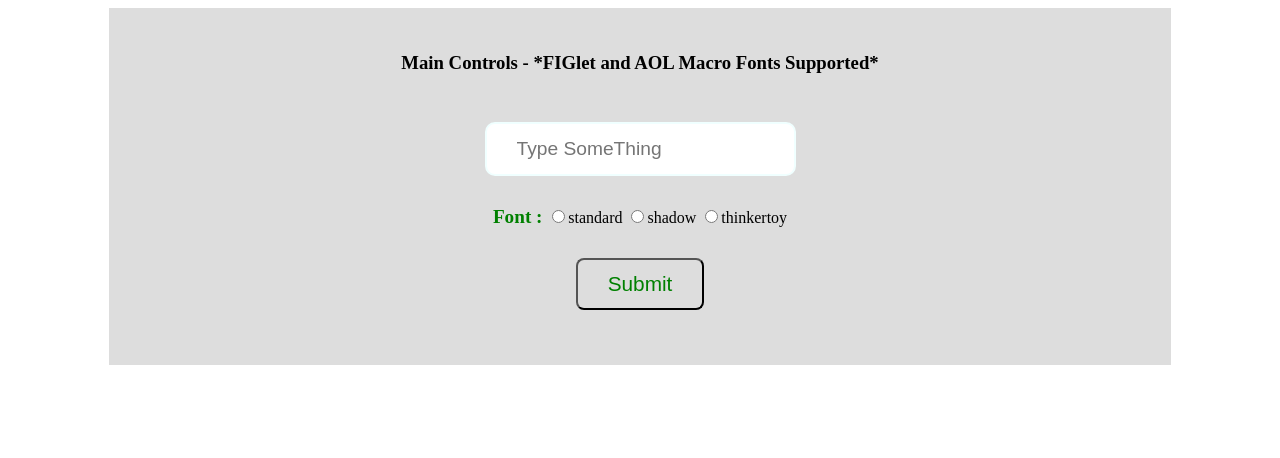
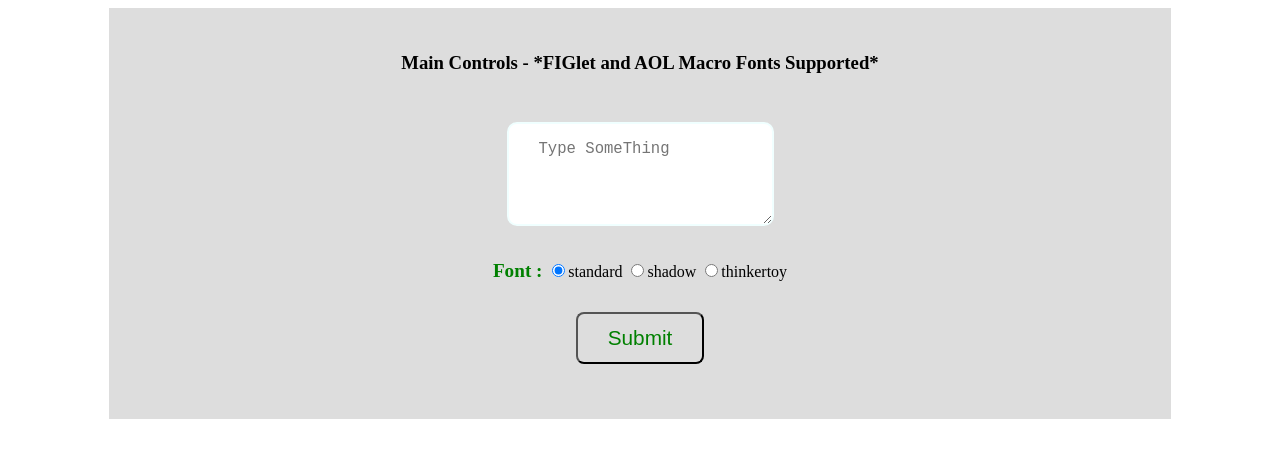
Before and after one commit to khirAbdelouahab/ascii-art-web, a plain HTML site: page Pages/index.html in a window 1280 px wide. Drawn offline with Linux system fonts and the light colour scheme.

Commit message:
ascii web is done

```diff
--- a/Pages/index.html
+++ b/Pages/index.html
@@ -44,12 +44,12 @@
     <article>
         <h3>Main Controls - *FIGlet and AOL Macro Fonts Supported*</h3>
         <form action="/Pages/banner.html" method="post">
-             <input  type="text" name="text" placeholder="Type SomeThing" id="mytext">
+            <textarea name="text"  placeholder="Type SomeThing" id="mytext"></textarea>
             <div>
-            <label for="">Font  : </label>
-            <input type="radio" name="banner" id="">standard
-            <input type="radio" name="banner" id="">shadow
-            <input type="radio" name="banner" id="">thinkertoy
+            <label for="ugvu">Font  : </label>
+            <input type="radio" name="banner" value="standard" checked id="">standard
+            <input type="radio" name="banner" value="shadow" id="">shadow
+            <input type="radio" name="banner" value="thinkertoy" id="">thinkertoy
              </div>
             <input  type="submit"  id="send"/>
         </form>
```
